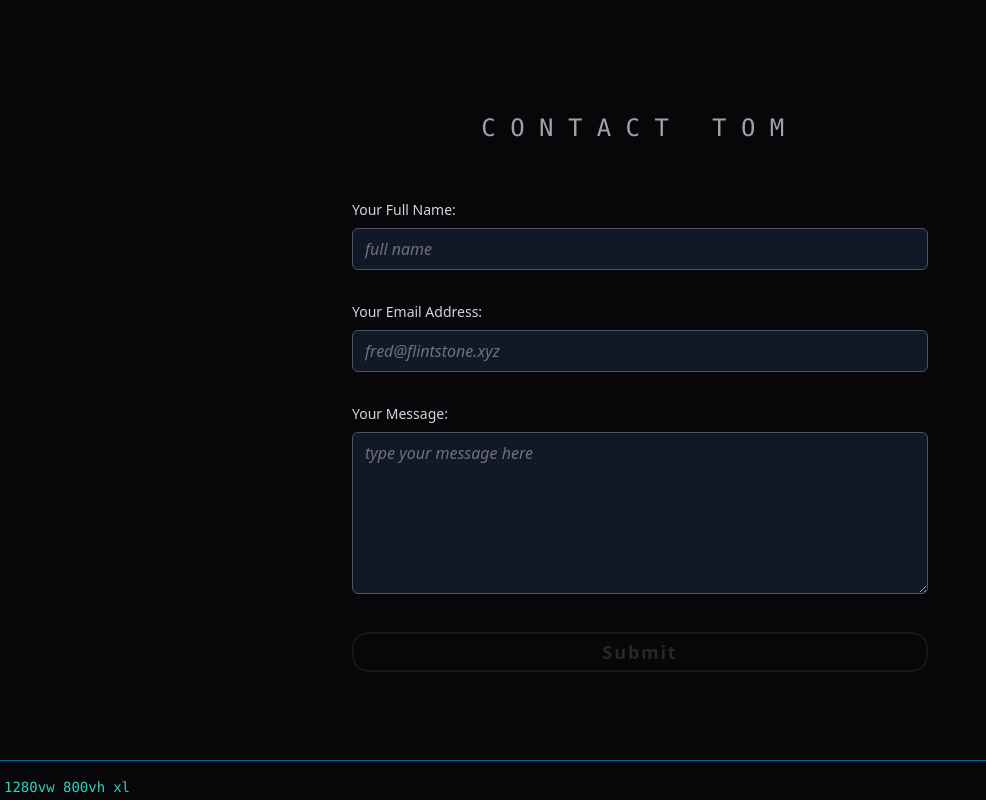
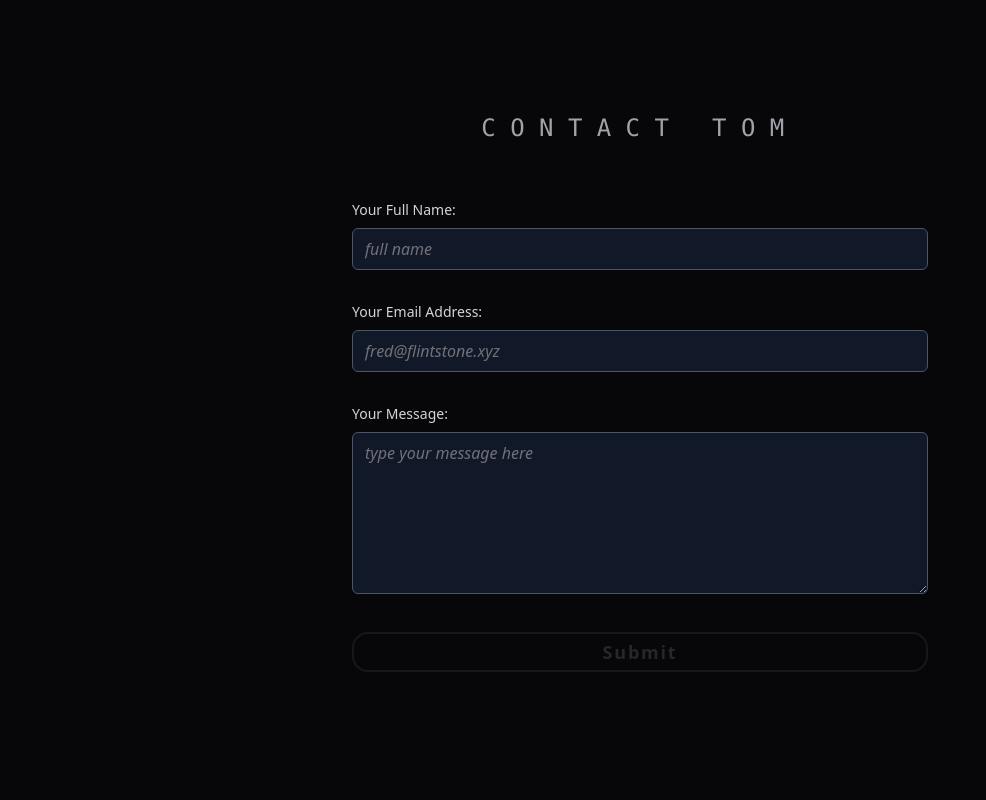
Before and after one commit to 13zebras/personal-site-nextjs-app-router, a Next.js app: page /contact in a window 1280 px wide. Shown: the whole page, without its empty margins (0-986 px from the left). Built offline with nearby package versions, Linux system fonts and the light colour scheme; some icons are missing.

Commit message:
fixed positioning of home page

```diff
--- a/src/components/Footer.tsx
+++ b/src/components/Footer.tsx
@@ -34,7 +34,7 @@ export default function Footer() {
   }
 
   return (
-    <footer id="footer" className="fixed bottom-0 w-full h-10 sm:h-10 z-30 bg-zinc-950 border-t border-sky-700">
+    <footer id="footer" className="fixed bottom-0 w-full h-10 sm:h-10 z-30 bg-zinc-950 border-t border-sky-700 invisible">
       <div className="text-teal-400 text-sm font-mono flex justify-start items-end h-10 sm:h-10 p-1">
         <span className="">
           {`${viewportWidth}vw  ${viewportHeight}vh`}
--- a/src/components/Hero.tsx
+++ b/src/components/Hero.tsx
@@ -139,7 +139,7 @@ export default function Hero() {
   return (
 
     <main style={{ paddingTop: heroImageTop }}
-      className={`overflow-hidden w-screen flex flex-col items-center justify-start text-center h-screen max-w-7xl px-8 pb-6`}>
+      className={`overflow-hidden w-screen flex flex-col items-center justify-start text-center h-screen px-8 pb-6`}>
       {/*** HERO IMAGE SECTION **********************************/}
       <motion.section
         initial={{
```
